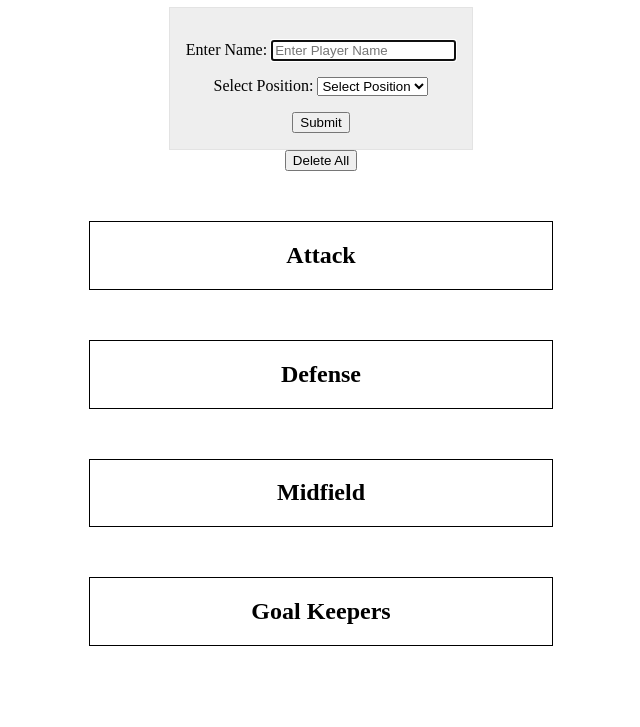
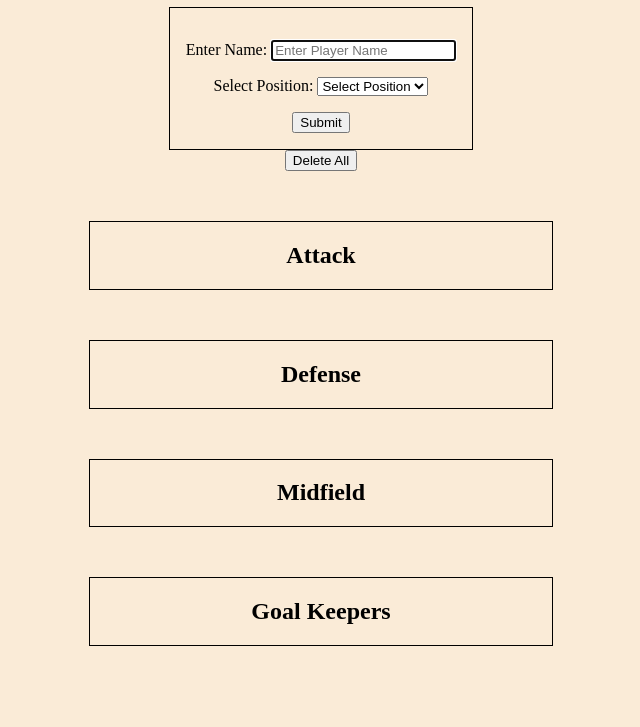
Before and after one commit to abhishekvyas8/soccer-team, a plain HTML site: page index.html in a window 1280 px wide. Shown: the part 73-800 px from the top of the page, without its empty margins (319-959 px from the left). Drawn offline with Linux system fonts and the light colour scheme.

Commit message:
css update

```diff
--- a/index.css
+++ b/index.css
@@ -1,11 +1,11 @@
 body{
     font-family: "Times New Roman", Times, serif;
+    background-color: antiquewhite;
 }
 
 #playerForm{
-    background-color: #eeeeee;
     padding: 1rem;
-    border: 1px solid #e3e3e3;
+    border: 1px solid #000000;
     display: inline-block;
 }
 
```
